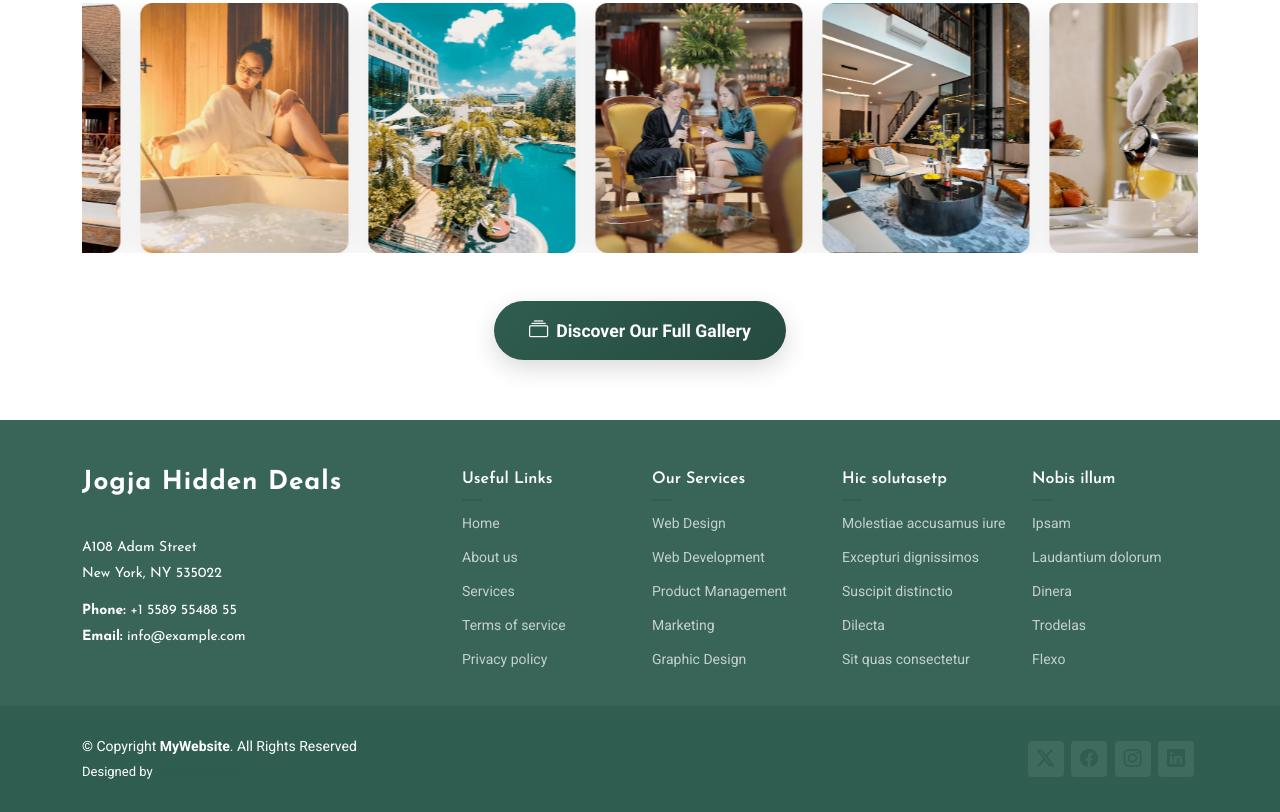
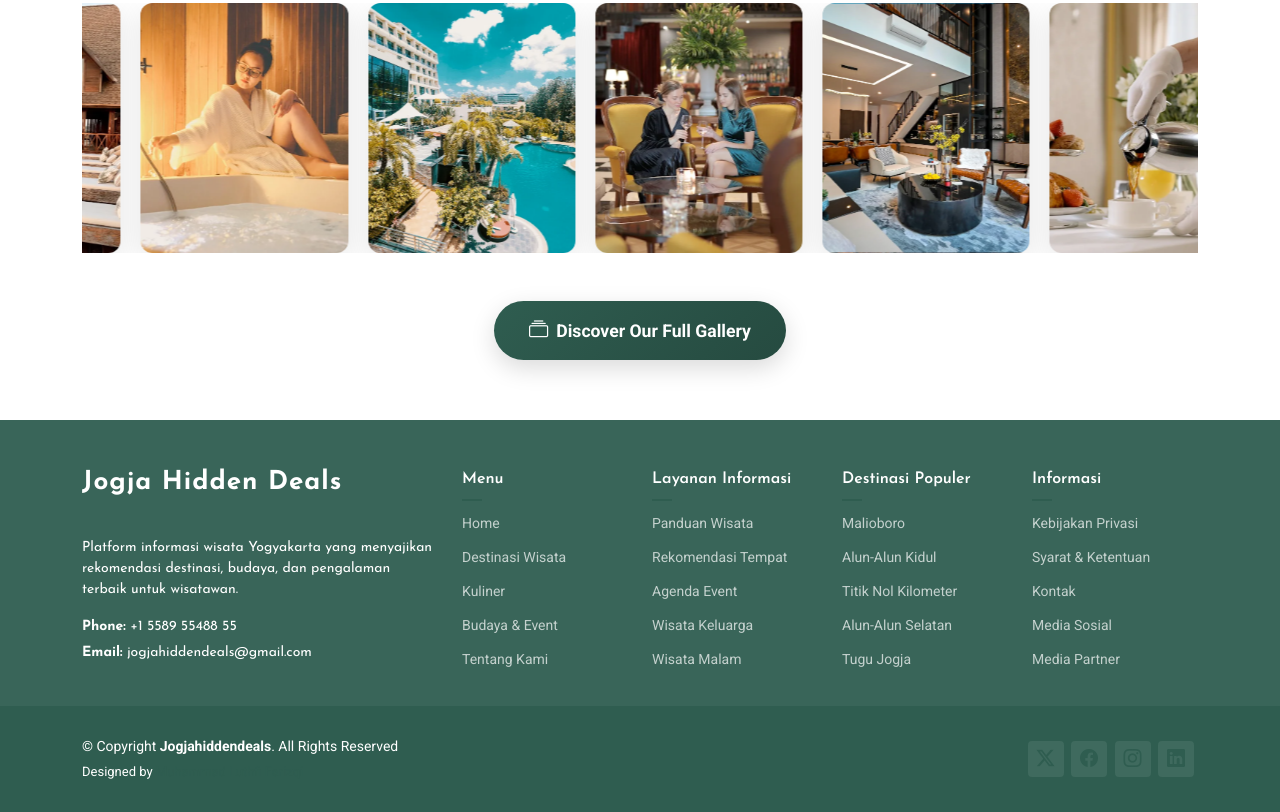
Before and after one commit to muhammadluthfi24/Jogja-Hidden-Deals, a plain HTML site: page index.html in a window 1280 px wide. Shown: the part 6560-7372 px from the top of the page. Drawn offline with Linux system fonts and the light colour scheme; files whose address does not match are found by name.

Commit message:
Update terbaru index.html

```diff
--- a/index.html
+++ b/index.html
@@ -966,54 +966,53 @@
               <span class="sitename">Jogja Hidden Deals</span>
             </a>
             <div class="footer-contact pt-3">
-              <p>A108 Adam Street</p>
-              <p>New York, NY 535022</p>
+              <p>Platform informasi wisata Yogyakarta yang menyajikan rekomendasi destinasi, budaya, dan pengalaman terbaik untuk wisatawan.</p>
               <p class="mt-3"><strong>Phone:</strong> <span>+1 5589 55488 55</span></p>
-              <p><strong>Email:</strong> <span>info@example.com</span></p>
+              <p><strong>Email:</strong> <span>jogjahiddendeals@gmail.com</span></p>
             </div>
           </div>
 
           <div class="col-lg-2 col-md-3 footer-links">
-            <h4>Useful Links</h4>
+            <h4>Menu</h4>
             <ul>
               <li><a href="#">Home</a></li>
-              <li><a href="#">About us</a></li>
-              <li><a href="#">Services</a></li>
-              <li><a href="#">Terms of service</a></li>
-              <li><a href="#">Privacy policy</a></li>
+              <li><a href="#">Destinasi Wisata</a></li>
+              <li><a href="#">Kuliner</a></li>
+              <li><a href="#">Budaya & Event</a></li>
+              <li><a href="#">Tentang Kami</a></li>
             </ul>
           </div>
 
           <div class="col-lg-2 col-md-3 footer-links">
-            <h4>Our Services</h4>
+            <h4>Layanan Informasi</h4>
             <ul>
-              <li><a href="#">Web Design</a></li>
-              <li><a href="#">Web Development</a></li>
-              <li><a href="#">Product Management</a></li>
-              <li><a href="#">Marketing</a></li>
-              <li><a href="#">Graphic Design</a></li>
+              <li><a href="#">Panduan Wisata</a></li>
+              <li><a href="#">Rekomendasi Tempat</a></li>
+              <li><a href="#">Agenda Event</a></li>
+              <li><a href="#">Wisata Keluarga</a></li>
+              <li><a href="#">Wisata Malam</a></li>
             </ul>
           </div>
 
           <div class="col-lg-2 col-md-3 footer-links">
-            <h4>Hic solutasetp</h4>
+            <h4>Destinasi Populer</h4>
             <ul>
-              <li><a href="#">Molestiae accusamus iure</a></li>
-              <li><a href="#">Excepturi dignissimos</a></li>
-              <li><a href="#">Suscipit distinctio</a></li>
-              <li><a href="#">Dilecta</a></li>
-              <li><a href="#">Sit quas consectetur</a></li>
+              <li><a href="#">Malioboro</a></li>
+              <li><a href="#">Alun-Alun Kidul</a></li>
+              <li><a href="#">Titik Nol Kilometer</a></li>
+              <li><a href="#">Alun-Alun Selatan</a></li>
+              <li><a href="#">Tugu Jogja</a></li>
             </ul>
           </div>
 
           <div class="col-lg-2 col-md-3 footer-links">
-            <h4>Nobis illum</h4>
+            <h4>Informasi</h4>
             <ul>
-              <li><a href="#">Ipsam</a></li>
-              <li><a href="#">Laudantium dolorum</a></li>
-              <li><a href="#">Dinera</a></li>
-              <li><a href="#">Trodelas</a></li>
-              <li><a href="#">Flexo</a></li>
+              <li><a href="#">Kebijakan Privasi</a></li>
+              <li><a href="#">Syarat & Ketentuan</a></li>
+              <li><a href="#">Kontak</a></li>
+              <li><a href="#">Media Sosial</a></li>
+              <li><a href="#">Media Partner</a></li>
             </ul>
           </div>
 
@@ -1027,14 +1026,10 @@
 
         <div class="d-flex flex-column align-items-center align-items-lg-start">
           <div>
-            © Copyright <strong><span>MyWebsite</span></strong>. All Rights Reserved
+            © Copyright <strong><span>Jogjahiddendeals</span></strong>. All Rights Reserved
           </div>
           <div class="credits">
-            <!-- All the links in the footer should remain intact. -->
-            <!-- You can delete the links only if you purchased the pro version. -->
-            <!-- Licensing information: https://bootstrapmade.com/license/ -->
-            <!-- Purchase the pro version with working PHP/AJAX contact form: https://bootstrapmade.com/herobiz-bootstrap-business-template/ -->
-            Designed by <a href="https://bootstrapmade.com/">BootstrapMade</a>
+            Designed by <a href="#">Muhammad Luthfi Farizqi</a>
           </div>
         </div>
 
```
